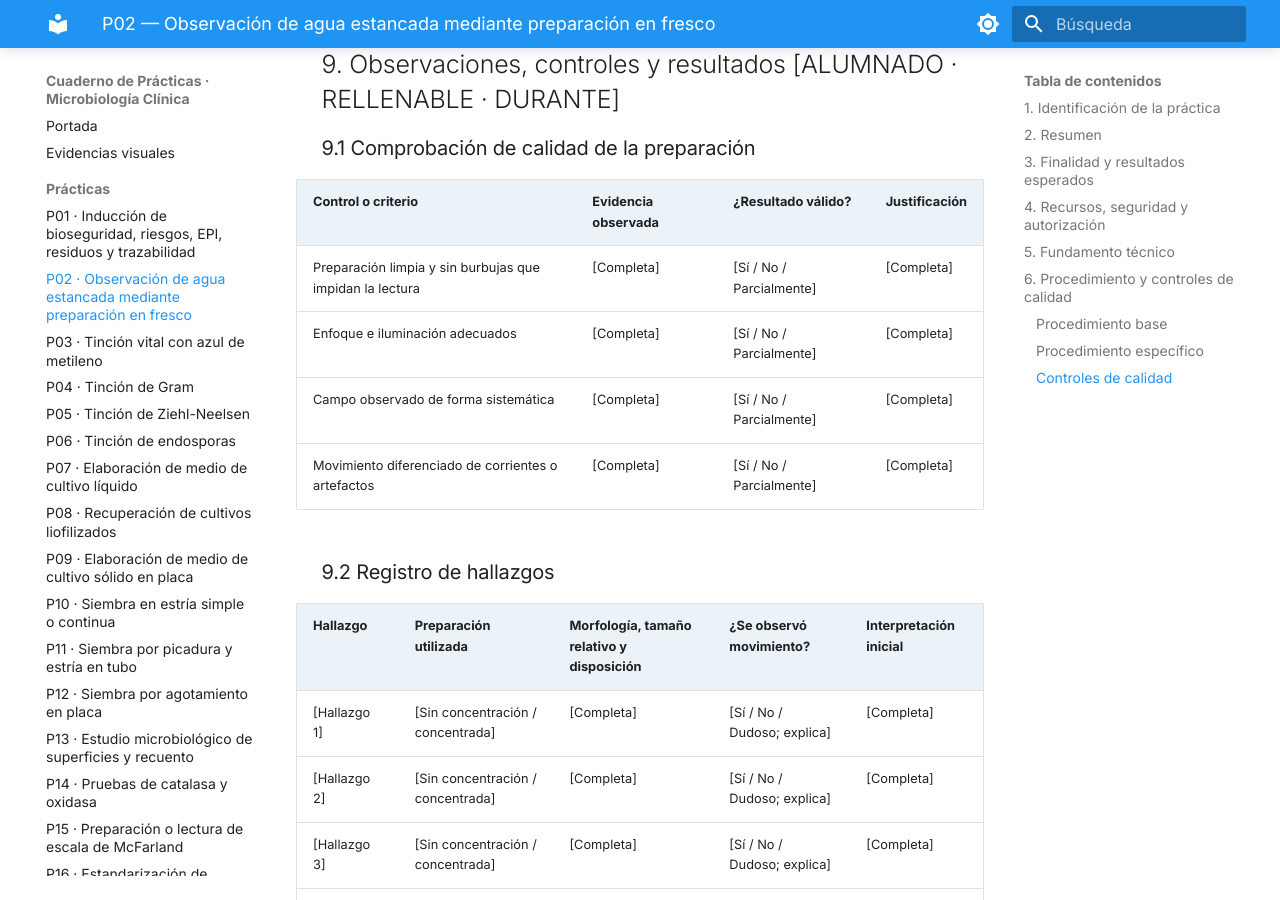
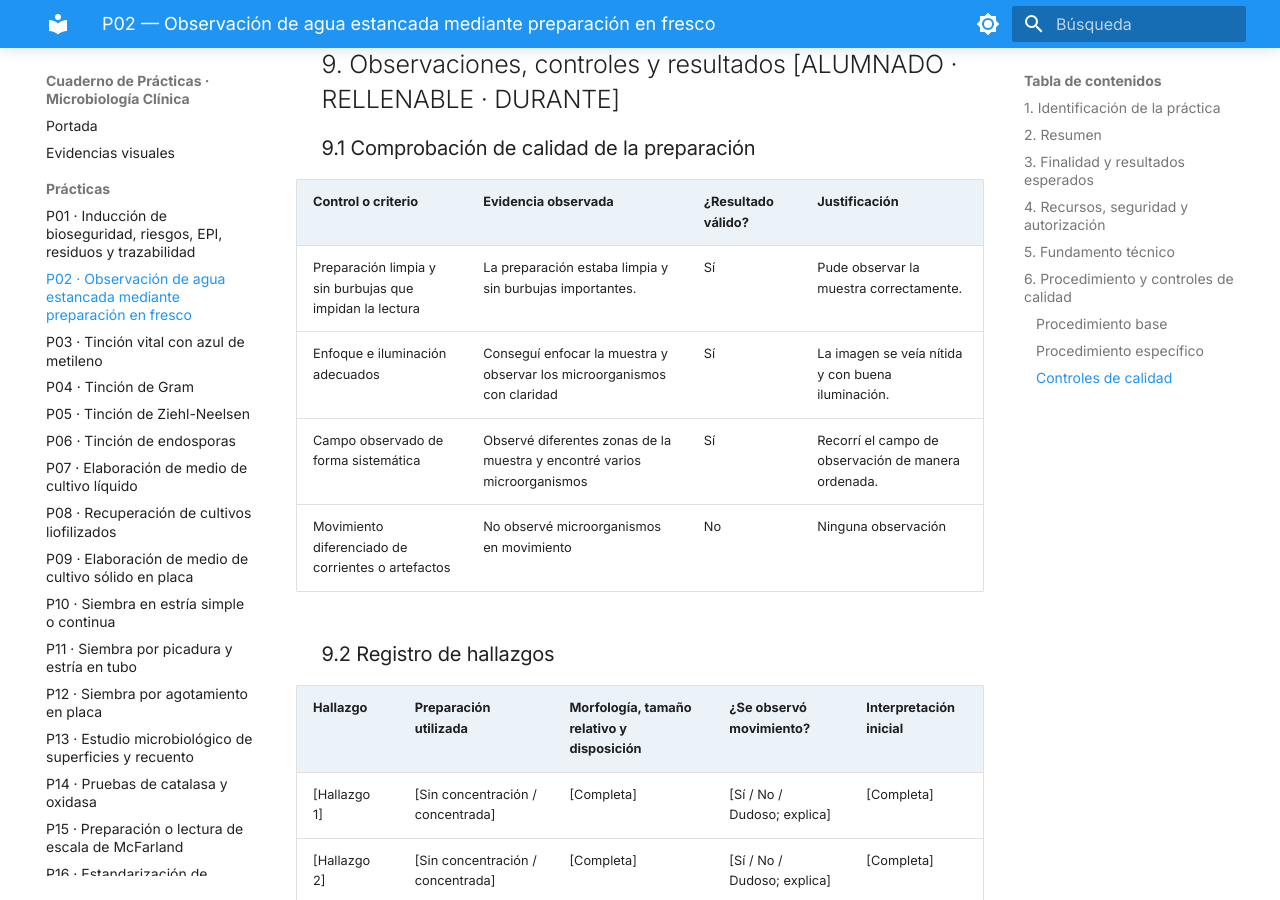
Before and after one commit to lloboc01-ai/Cuaderno-microbiolog-a-Leire-, an MkDocs documentation site: the page built from docs/practicas/P02_Observacion_en_fresco.md, in a window 1280 px wide and 900 px high, scrolled down 6875 px. Built offline with MkDocs 1.6.1 and Material for MkDocs 9.7.7, drawn with Linux system fonts in a browser that asks for light colours.

Commit message:
Update P02_Observacion_en_fresco.md

```diff
--- a/docs/practicas/P02_Observacion_en_fresco.md
+++ b/docs/practicas/P02_Observacion_en_fresco.md
@@ -160,10 +160,10 @@ Espero encontrar microorganismos, como protozoos y algas, además de restos de m
 
 | Control o criterio | Evidencia observada | ¿Resultado válido? | Justificación |
 |---|---|---|---|
-| Preparación limpia y sin burbujas que impidan la lectura | [Completa] | [Sí / No / Parcialmente] | [Completa] |
-| Enfoque e iluminación adecuados | [Completa] | [Sí / No / Parcialmente] | [Completa] |
-| Campo observado de forma sistemática | [Completa] | [Sí / No / Parcialmente] | [Completa] |
-| Movimiento diferenciado de corrientes o artefactos | [Completa] | [Sí / No / Parcialmente] | [Completa] |
+| Preparación limpia y sin burbujas que impidan la lectura | La preparación estaba limpia y sin burbujas importantes. | Sí | Pude observar la muestra correctamente. |
+| Enfoque e iluminación adecuados |Conseguí enfocar la muestra y observar los microorganismos con claridad | Sí  | La imagen se veía nítida y con buena iluminación. |
+| Campo observado de forma sistemática | Observé diferentes zonas de la muestra y encontré varios microorganismos| Sí | Recorrí el campo de observación de manera ordenada.|
+| Movimiento diferenciado de corrientes o artefactos | No observé microorganismos en movimiento|  No  | Ninguna observación |
 
 ### 9.2 Registro de hallazgos
 
```
